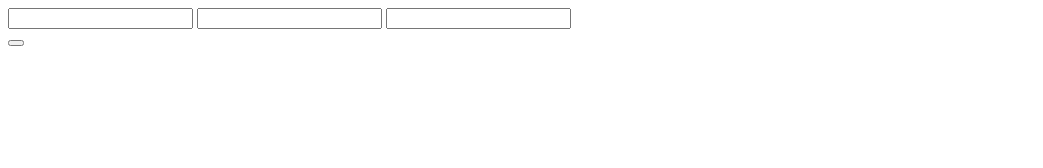
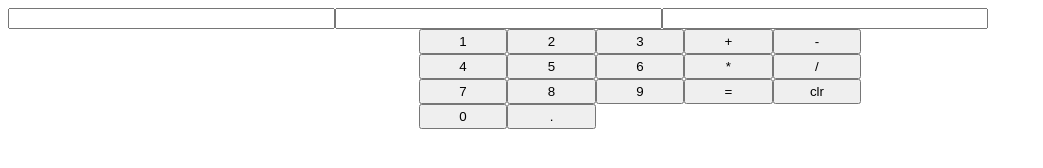
Before and after one commit to Matthew-Steven-Gonzalez/Extra_challenges, a plain HTML site: page JS_Calculator/index.html in a window 1280 px wide. Shown: the whole page, without its empty margins (0-1043 px from the left). Drawn offline with Linux system fonts and the light colour scheme.

Commit message:
progressed work on calculator.

```diff
--- a/JS_Calculator/index.html
+++ b/JS_Calculator/index.html
@@ -6,13 +6,31 @@
     <link rel="script" href="script.js">
 </head>
 <body>
-    <div>
+    <div id="inputs">
         <input type="text" id="firstInput" readonly>
         <input type="text" id="operator" readonly>
         <input type="text" id="secondInput" readonly>
     </div>
-    <div>
-        <button></button>
+    <div id="buttons">
+        <button id="1">1</button>
+        <button id="2">2</button>
+        <button id="3">3</button>
+        <button id="plus">+</button>
+        <button id="minus">-</button>
+        <button id="4">4</button>
+        <button id="5">5</button>
+        <button id="6">6</button>
+        <button id="multi">*</button>
+        <button id="divide">/</button>
+        <button id="7">7</button>
+        <button id="8">8</button>
+        <button id="9">9</button>
+        <button id="equals">=</button>
+        <button id="clear">clr</button>
+        <button id="zero">0</button>
+        <button id="decimal">.</button>
+
+
     </div>
 </body>
 </html>
--- a/JS_Calculator/style.css
+++ b/JS_Calculator/style.css
@@ -0,0 +1,21 @@
+#buttons{
+    width: 35%;
+    max-height: 45px;
+    display: grid;
+    grid-template-columns: auto auto auto auto auto;
+    flex-wrap: wrap;
+    margin: auto auto;
+}
+
+#inputs{
+    max-height: 45px;
+    display: grid;
+    grid-template-columns: auto auto auto auto auto;
+    flex-wrap: wrap;
+    margin: auto auto;
+}
+
+#buttons button{
+    min-width: 35px;
+    min-height: 25px;
+}
```
